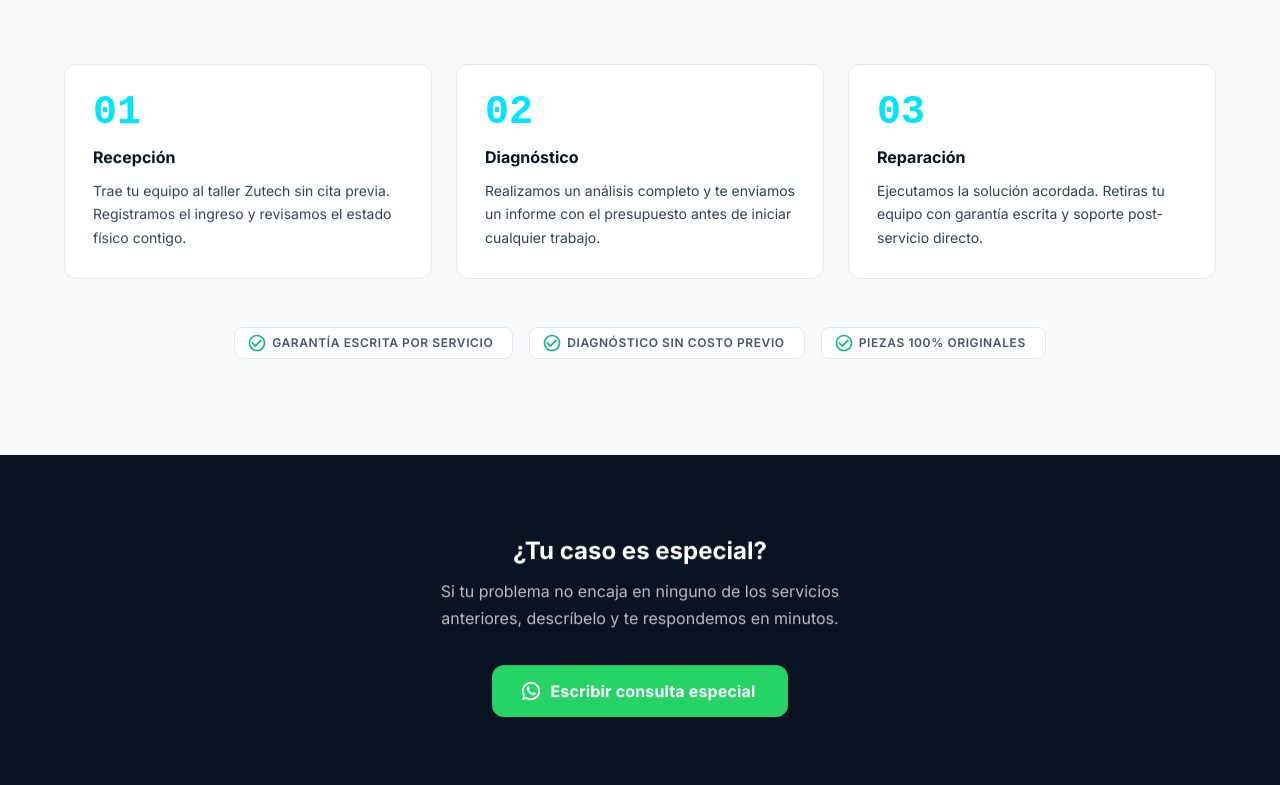
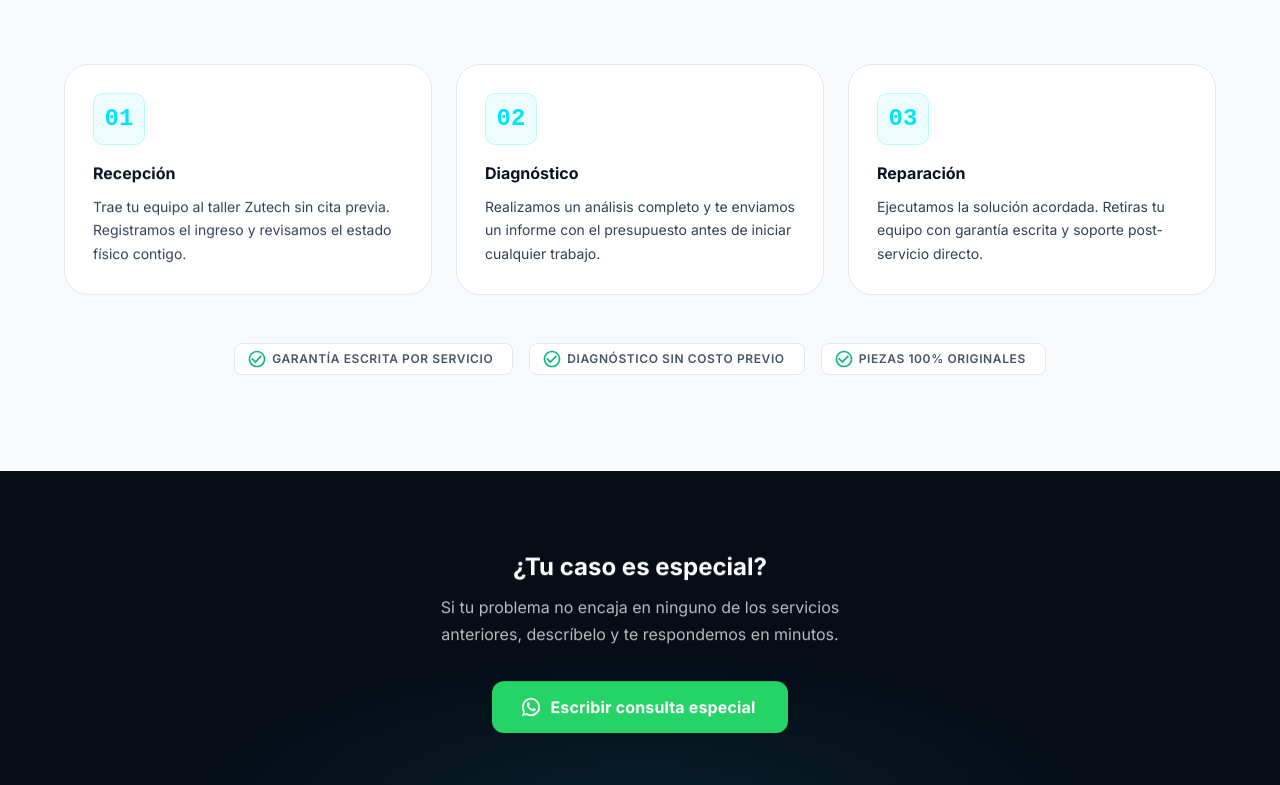
Before and after one commit to svkenier/zutech-web, a React (Vite) app: page /servicios in a window 1280 px wide. Shown: the part 1815-2600 px from the top of the page. Built offline with nearby package versions, Linux system fonts and the light colour scheme.

Commit message:
style(services): apply pill connector to workflow steps and unify final cta with footer palette

```diff
--- a/src/ui/pages/public/ServicesPage.tsx
+++ b/src/ui/pages/public/ServicesPage.tsx
@@ -459,30 +459,61 @@ export default function ServicesPage() {
             </Box>
           </AnimatedSection>
 
-          {/* Pasos — tarjetas independientes, sin conectores */}
+          {/* Pasos — Alt. 1: Pill técnico + microinteracción Linear-style */}
           <Grid container spacing={3} alignItems="stretch">
             {PASOS.map((p, i) => (
               <Grid key={p.n} size={{ xs: 12, md: 4 }}>
                 <AnimatedSection delay={i * 120}>
                   <Card
                     sx={{
-                      height:  '100%',
-                      bgcolor: 'background.default',
-                      p:       3.5,
+                      height:     '100%',
+                      bgcolor:    '#FFFFFF',
+                      border:     '1px solid #E2E8F0',
+                      borderRadius: 3,            // 12px via theme (1 unit = 4px)
+                      p:          3.5,
+                      boxShadow:  'none',
+                      transition: 'transform 220ms ease, box-shadow 220ms ease, border-color 220ms ease',
+                      // Microinteracción de la card
+                      '&:hover': {
+                        transform:   'translateY(-2px)',
+                        boxShadow:   '0 8px 24px -8px rgba(10, 19, 34, 0.08)',
+                        borderColor: '#CBD5E1',
+                        // El Pill interno reacciona al hover del Card padre
+                        '& .step-pill': {
+                          bgcolor:     'rgba(0, 229, 255, 0.14)',
+                          borderColor: 'rgba(0, 229, 255, 0.38)',
+                        },
+                      },
+                    }}
+                  >
+                    {/* Pill técnico del número de paso */}
+                    <Box
+                      className="step-pill"
+                      sx={{
+                        display:        'inline-flex',
+                        alignItems:     'center',
+                        justifyContent: 'center',
+                        width:          52,
+                        height:         52,
+                        borderRadius:   '10px',
+                        bgcolor:        'rgba(0, 229, 255, 0.07)',
+                        border:         '1px solid rgba(0, 229, 255, 0.20)',
+                        mb:             2,
+                        transition:     'background-color 220ms ease, border-color 220ms ease',
                       }}
                     >
                       <Typography
                         sx={{
                           fontFamily: 'monospace',
-                        fontSize:   '2.5rem',
+                          fontSize:   '1.5rem',
                           fontWeight: 900,
                           lineHeight: 1,
                           color:      'secondary.main',
-                        mb:         1.5,
                         }}
                       >
                         {p.n}
                       </Typography>
+                    </Box>
 
                     <Typography
                       variant="h6"
@@ -539,11 +570,30 @@ export default function ServicesPage() {
       </Box>
 
       {/* ── 4. CTA DE RESPALDO ──────────────────────────────────────────── */}
+      {/*
+       * Opción B — Fusión unificada con el Footer:
+       * bgcolor: #060D17 (mismo Hero) ≈ Footer #03060A (ΔL* < 6 → imperceptible)
+       * El halo radial desde abajo actua de puente ambiental cyan.
+       */}
       <Box
         component="section"
-        sx={{ bgcolor: 'primary.main', py: { xs: 8, md: 10 } }}
+        sx={{
+          position: 'relative',
+          bgcolor:  '#060D17',
+          py:       { xs: 8, md: 10 },
+          overflow: 'hidden',
+          // Halo radial desde abajo — puente ambiental suave hacia el Footer
+          '&::before': {
+            content:    '""',
+            position:   'absolute',
+            inset:      0,
+            zIndex:     0,
+            background: 'radial-gradient(ellipse 60% 80% at 50% 100%, rgba(0, 229, 255, 0.08) 0%, transparent 60%)',
+            pointerEvents: 'none',
+          },
+        }}
       >
-        <Container maxWidth="md" sx={{ textAlign: 'center' }}>
+        <Container maxWidth="md" sx={{ position: 'relative', zIndex: 1, textAlign: 'center' }}>
           <AnimatedSection>
             <Typography
               variant="h4"
```
Lines whose indentation alone changed are shown as unchanged.
